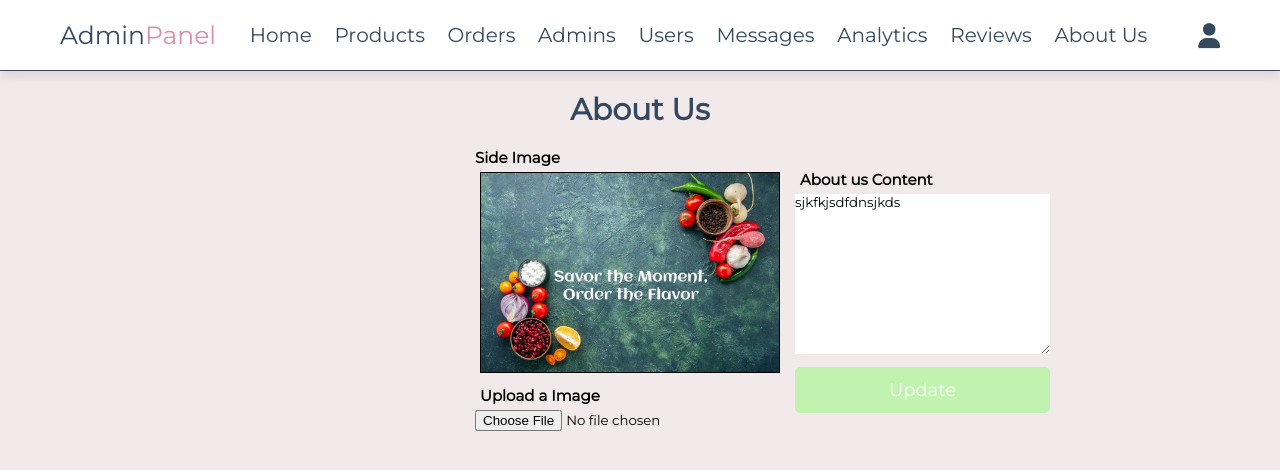
After one commit to theprakriti/oneclickfeast, a PHP site: page /oneclickfeast1/admin/aboutus.php in a window 1280 px wide. The commit adds this page. Shown: the top 470 px of the page. Run offline with PHP 8.4, Linux system fonts and the light colour scheme; a user stored in the database is signed in; data comes from the database, SQL or seed files in the repository; both versions use the stored data as it was after the commit; some libraries are stand-ins or nearby versions.

Commit message:
added about us content management in admin side and added validation of register in server side

```diff
--- /dev/null
+++ b/admin/aboutus.php
@@ -0,0 +1,130 @@
+<?php
+
+include '../components/connect.php';
+
+session_start();
+
+$admin_id = $_SESSION['admin_id'];
+
+if(!isset($admin_id)){
+   header('location:admin_login.php');
+};
+
+if(isset($_POST['update_aboutus'])) {
+
+    $about = $_POST['about'];
+    $aboutus_sideimage = $_FILES['aboutus_sideimage']['name'];
+    $tmp_name = $_FILES['aboutus_sideimage']['tmp_name'];
+
+    $aboutus_sideimage = time().'_'.$aboutus_sideimage;
+
+    $path = "../images/".$aboutus_sideimage;
+    move_uploaded_file($tmp_name, $path);
+
+    $aboutus = $conn->prepare("SELECT * FROM `aboutus` WHERE is_admin = 1");
+    $aboutus->execute();
+    $aboutus = $aboutus->fetch(PDO::FETCH_ASSOC);
+
+    if($aboutus) {
+        $delete_aboutus_sideimage = $aboutus['side_image'];
+        unlink("../images/".$delete_aboutus_sideimage);
+        $update_aboutus = $conn->prepare("UPDATE `aboutus` SET about = ?, side_image = ?, is_admin = ? WHERE is_admin = 1");
+
+
+    } else {
+        $update_aboutus = $conn->prepare("INSERT INTO `aboutus` (about, side_image, is_admin) VALUES (?, ?, ?)");
+    }
+
+    $update_aboutus->execute([$about, $aboutus_sideimage, true]);
+    $message[] = 'About Us updated!'; // Changed to a single message variable
+
+}
+
+$aboutus = $conn->prepare("SELECT * FROM `aboutus` WHERE is_admin = 1");
+$aboutus->execute();
+$aboutus = $aboutus->fetch(PDO::FETCH_ASSOC);
+
+if($aboutus) {
+    $about = $aboutus['about'];
+    $aboutus_sideimage = $aboutus['side_image'];
+} else {
+    $about = '';
+    $aboutus_sideimage = '';
+}
+
+
+
+
+
+?>
+
+<!DOCTYPE html>
+<html lang="en">
+<head>
+   <meta charset="UTF-8">
+   <meta http-equiv="X-UA-Compatible" content="IE=edge">
+   <meta name="viewport" content="width=device-width, initial-scale=1.0">
+   <title>About Us</title>
+
+   <!-- font awesome cdn link  -->
+   <link rel="stylesheet" href="https://cdnjs.cloudflare.com/ajax/libs/font-awesome/6.1.1/css/all.min.css">
+
+   <!-- custom css file link  -->
+   <link rel="stylesheet" href="../css/admin_style.css">
+
+</head>
+<body>
+
+<?php include '../components/admin_header.php' ?>
+
+<!-- placed reviews section starts  -->
+
+<section class="placed-reviews">
+
+   <h1 class="heading">About Us</h1>
+
+   <div class="box-container"  >
+   <form action="" method="post" enctype="multipart/form-data">
+   <div class="add-products" style="display: flex;gap: 20px;align-items: center;">
+
+
+  <div>
+       <h2>Side Image</h2>
+         <img src="../images/./<?=$aboutus_sideimage ?>" style="width: 100%;height: 100%;border: 1px solid black; margin: 5px;"  alt="About Us">
+
+         <div>
+         <h2 for="" style="margin: 5px;">Upload a Image</h2>
+         <input type="file" name="aboutus_sideimage" id="aboutus_sideimage" class="form-control" required>
+         </div>
+   </div>
+
+   <div>
+  <h2 style="margin: 5px;">About us Content</h2>
+   <textarea name="about" aria-required="Please write something" id="about" cols="30" rows="10" class="form-control" placeholder="About Us" required><?=$about ?></textarea>
+    <button type="submit" name="update_aboutus" class="btn" style="margin-top: 10px;">Update</button>
+   </div>
+
+
+
+
+</div>
+</form>
+   </div>
+
+</section>
+
+<!-- placed reviews section ends -->
+
+
+
+
+
+
+
+
+
+<!-- custom js file link  -->
+<script src="../js/admin_script.js"></script>
+
+</body>
+</html>
--- a/components/admin_header.php
+++ b/components/admin_header.php
@@ -26,6 +26,7 @@ if(isset($message)){
          <a href="messages.php">Messages</a>
          <a href="analytics.php">Analytics</a>
          <a href="reviews.php">Reviews</a>
+         <a href="aboutus.php">About Us </a>
       </nav>
 
       <div class="icons">
--- a/css/style.css
+++ b/css/style.css
@@ -299,7 +299,7 @@ body{
 
 .hero .slide .content{
    flex:1 1 40rem;
-   text-align: center;
+   text-align: justify;
 }
 
 .hero .slide .content span{
```
Also changed, not shown: about.php (+7 -3 lines), aboutus.sql (added, +67 -0 lines), register.php (+26 -6 lines), images/1710173412_CONGRATULATIONS.png (added), images/1710175335_backg1.jpeg (added).
